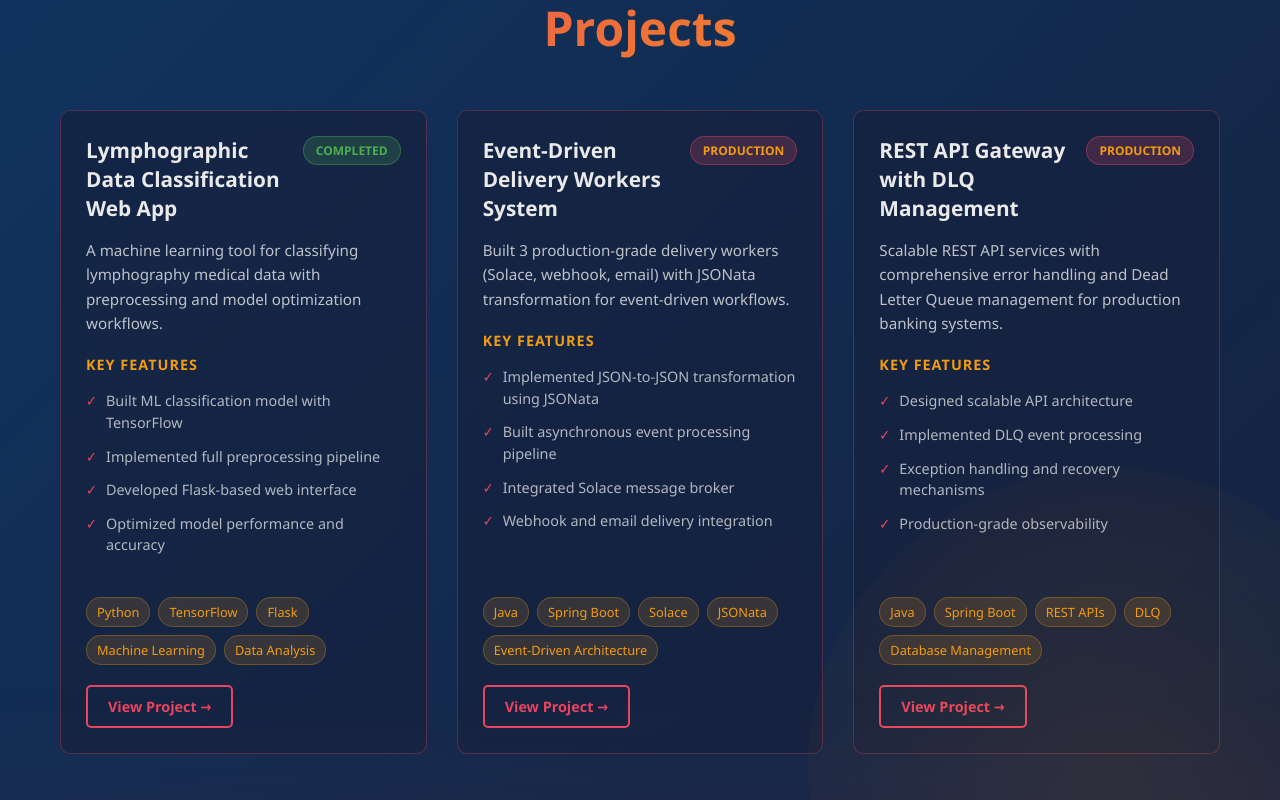
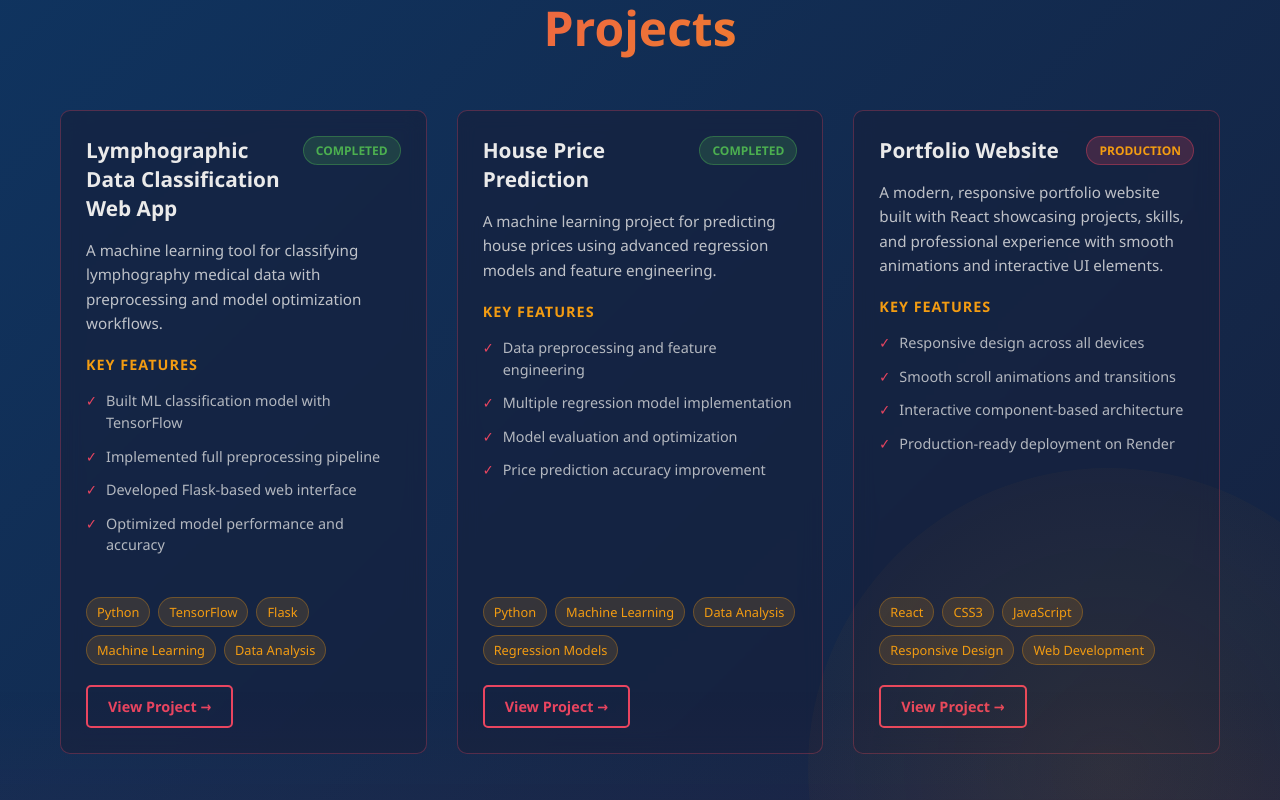
Before and after one commit to Aaryanmane/Portfolio-Website, a React (Create React App) app: page / in a window 1280 px wide. Shown: the part 3260-4060 px from the top of the page. Built offline with nearby package versions, Linux system fonts and the light colour scheme.

Commit message:
changes to js files

```diff
--- a/src/components/Patents.js
+++ b/src/components/Patents.js
@@ -29,9 +29,9 @@ const Patents = () => {
         <div className="patents-content">
           {patents.map((patent, index) => (
             <div key={index} className="patent-card card">
-              <div className="patent-ribbon">
-                <span>Published</span>
-              </div>
+              {/*<div className="patent-ribbon">*/}
+              {/*  <span>Awaiting Request for Examination</span>*/}
+              {/*</div>*/}
 
               <div className="patent-header">
                 <h3 className="patent-title">{patent.title}</h3>
--- a/src/components/Projects.js
+++ b/src/components/Projects.js
@@ -13,33 +13,33 @@ const Projects = () => {
         'Optimized model performance and accuracy'
       ],
       technologies: ['Python', 'TensorFlow', 'Flask', 'Machine Learning', 'Data Analysis'],
-      link: '#',
+      link: 'https://github.com/Aaryanmane/Lymphography-Classification-Tool',
       status: 'Completed'
     },
     {
-      title: 'Event-Driven Delivery Workers System',
-      description: 'Built 3 production-grade delivery workers (Solace, webhook, email) with JSONata transformation for event-driven workflows.',
+      title: 'House Price Prediction',
+      description: 'A machine learning project for predicting house prices using advanced regression models and feature engineering.',
       highlights: [
-        'Implemented JSON-to-JSON transformation using JSONata',
-        'Built asynchronous event processing pipeline',
-        'Integrated Solace message broker',
-        'Webhook and email delivery integration'
+        'Data preprocessing and feature engineering',
+        'Multiple regression model implementation',
+        'Model evaluation and optimization',
+        'Price prediction accuracy improvement'
       ],
-      technologies: ['Java', 'Spring Boot', 'Solace', 'JSONata', 'Event-Driven Architecture'],
-      link: '#',
-      status: 'Production'
+      technologies: ['Python', 'Machine Learning', 'Data Analysis', 'Regression Models'],
+      link: 'https://github.com/Aaryanmane/House-Price-Prediction',
+      status: 'Completed'
     },
     {
-      title: 'REST API Gateway with DLQ Management',
-      description: 'Scalable REST API services with comprehensive error handling and Dead Letter Queue management for production banking systems.',
+      title: 'Portfolio Website',
+      description: 'A modern, responsive portfolio website built with React showcasing projects, skills, and professional experience with smooth animations and interactive UI elements.',
       highlights: [
-        'Designed scalable API architecture',
-        'Implemented DLQ event processing',
-        'Exception handling and recovery mechanisms',
-        'Production-grade observability'
+        'Responsive design across all devices',
+        'Smooth scroll animations and transitions',
+        'Interactive component-based architecture',
+        'Production-ready deployment on Render'
       ],
-      technologies: ['Java', 'Spring Boot', 'REST APIs', 'DLQ', 'Database Management'],
-      link: '#',
+      technologies: ['React', 'CSS3', 'JavaScript', 'Responsive Design', 'Web Development'],
+      link: 'https://github.com/Aaryanmane/Portfolio-Website/tree/master',
       status: 'Production'
     }
   ];
@@ -74,7 +74,7 @@ const Projects = () => {
                 ))}
               </div>
 
-              <a href={project.link} className="btn btn-small">
+              <a href={project.link} target="_blank" rel="noopener noreferrer" className="btn btn-small">
                 View Project →
               </a>
             </div>
```
